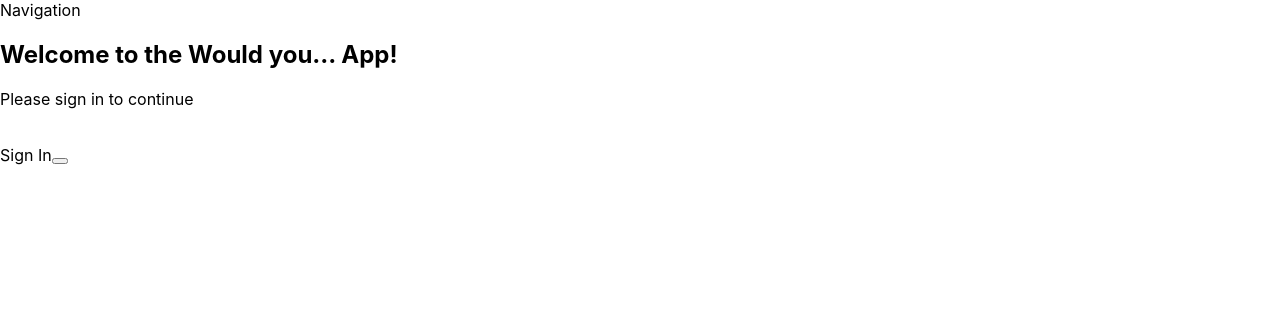
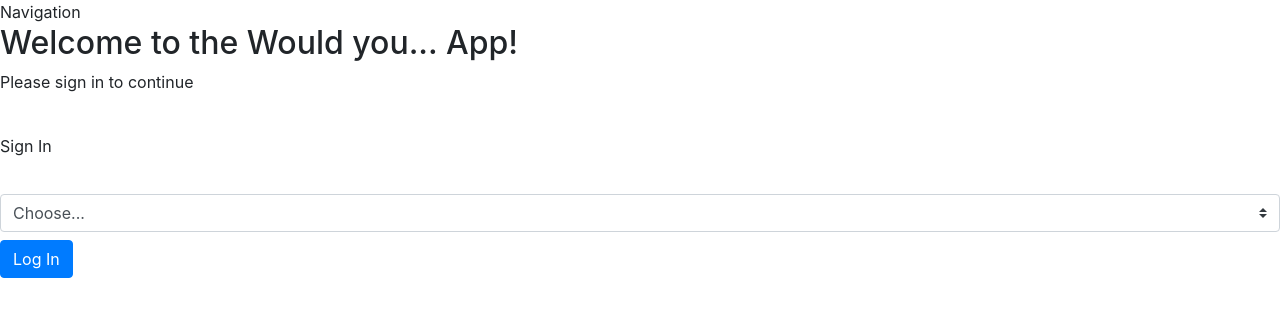
Before and after one commit to efatsea/would-you, a React (Create React App) app: page / in a window 1280 px wide. Shown: the top 316 px of the page. Built offline with nearby package versions, Linux system fonts and the light colour scheme.

Commit message:
Starting with login component. Manage to appeared the name in the list!

```diff
--- a/package.json
+++ b/package.json
@@ -6,7 +6,9 @@
     "@testing-library/jest-dom": "^5.11.9",
     "@testing-library/react": "^11.2.5",
     "@testing-library/user-event": "^12.8.3",
+    "bootstrap": "^4.6.0",
     "react": "^17.0.1",
+    "react-bootstrap": "^1.5.2",
     "react-dom": "^17.0.1",
     "react-redux": "^7.2.2",
     "react-scripts": "4.0.3",
--- a/src/components/LogIn.js
+++ b/src/components/LogIn.js
@@ -1,11 +1,14 @@
 import React, { Component } from "react"
 import { connect } from "react-redux"
+import Form from 'react-bootstrap/Form'
+import Button from 'react-bootstrap/Button'
 import Dashboard from "./Dashboard"
 
 
 
 class LogIn extends Component {
   render() {
+    const {names} = this.props
 
   	return (
       <div className="login">
@@ -13,17 +16,38 @@ class LogIn extends Component {
       	<p>Please sign in to continue</p>
       	<br/>
       	<label>Sign In</label>
+      	<Form>
+          <Form.Label className="my-1 mr-2" htmlFor="inlineFormCustomSelectPref">
+          </Form.Label>
+          <Form.Control
+            as="select"
+            className="my-1 mr-sm-2"
+            id="inlineFormCustomSelectPref"
+            custom
+          >
 
+            <option value="0">Choose...</option>
+      		{names.map((name)=>(
+    			 <option value={name}>{name}</option>
+    		))}
+          </Form.Control>
+          <Button type="submit" className="my-1">
+            Log In
+          </Button>
+        </Form>
+      </div>
 
-      	<button>
-      	</button>
-
-
-      </div>
   	);
   }
 
 }
 
+function mapStateToProps ( { users } ) {
+  	const keys = Object.keys(users);
+    const names = keys.map((id)=>(users[id].name));
+	return {
+    	names
+    }
+}
 
-export default connect() (LogIn);
+export default connect(mapStateToProps) (LogIn);
--- a/src/index.js
+++ b/src/index.js
@@ -6,6 +6,7 @@ import { createStore } from 'redux';
 import { Provider } from 'react-redux';
 import reducer from './reducers';
 import middleware from './middleware';
+import 'bootstrap/dist/css/bootstrap.min.css';
 
 const store = createStore( reducer, middleware )
 
```
Also changed, not shown: 1 other file (tests, documents, lock files or other folders).
